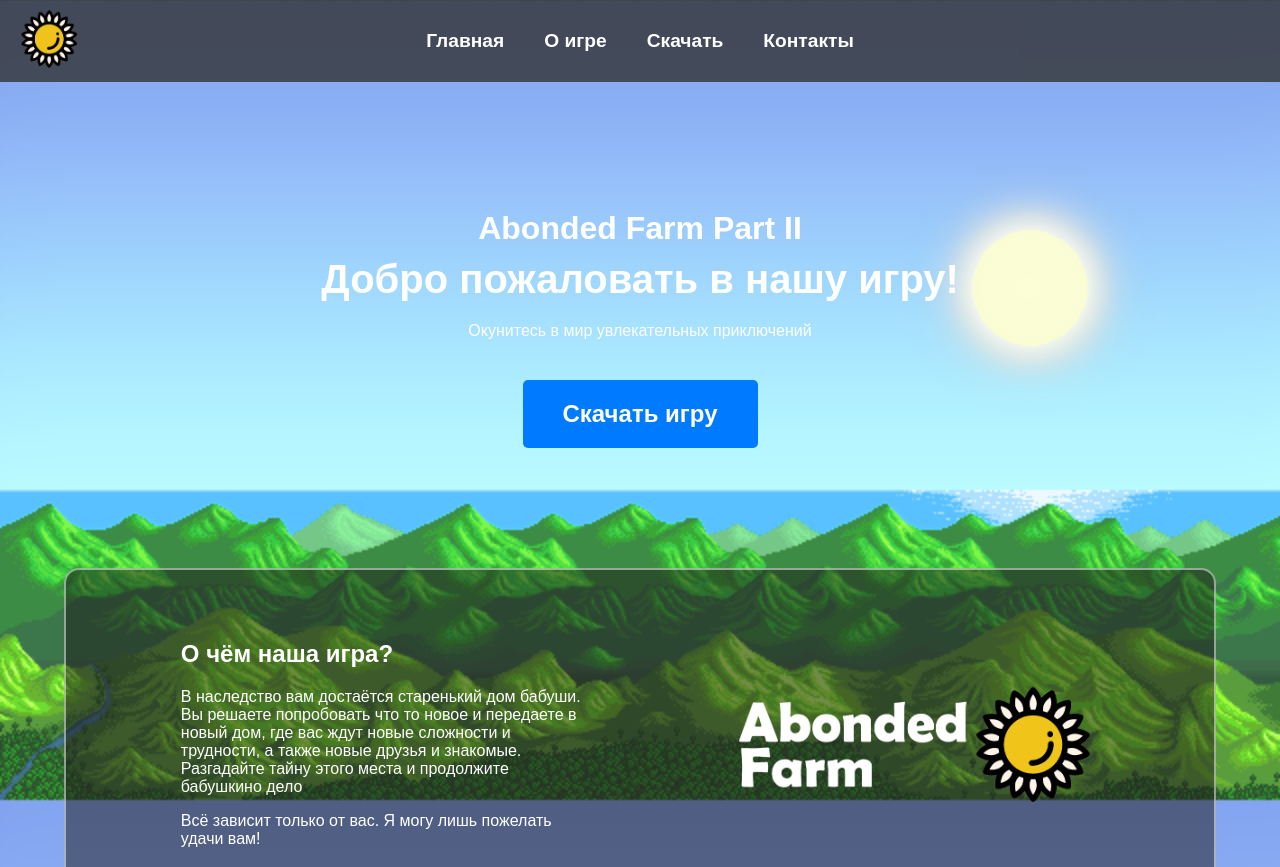
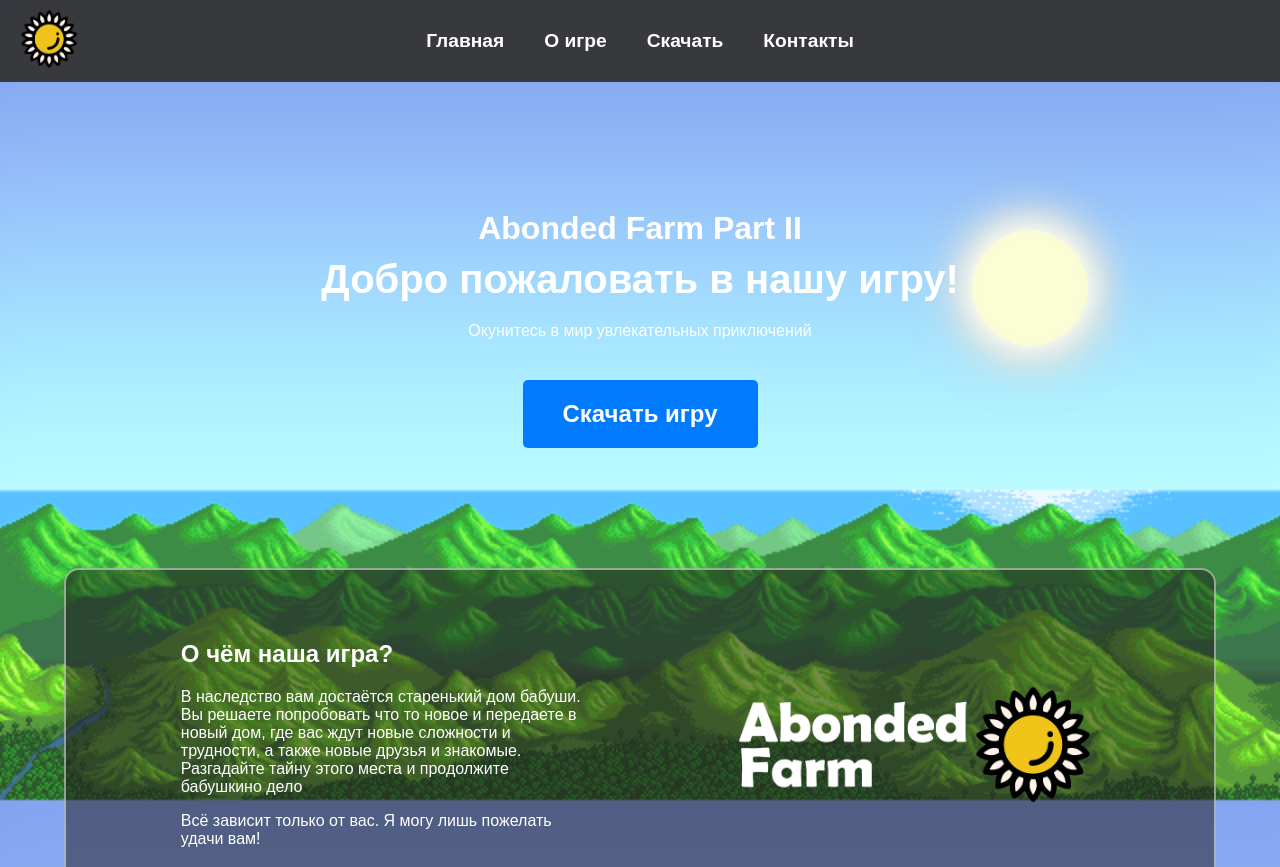
Before and after one commit to AmigoIL/AbondedfarmOnline, a plain HTML site: page index.html in a window 1280 px wide. Shown: the top 867 px of the page. Drawn offline with Linux system fonts and the light colour scheme.

Commit message:
AFPII
1.1

```diff
--- a/styles.css
+++ b/styles.css
@@ -13,7 +13,7 @@ body {
 }
 
 .header {
-    background-color: rgba(51, 51, 51, 0.8);
+    background-color: rgba(51, 51, 51, 0.95);
     padding: 10px 0;
     position: fixed;
     width: 100%;
```
